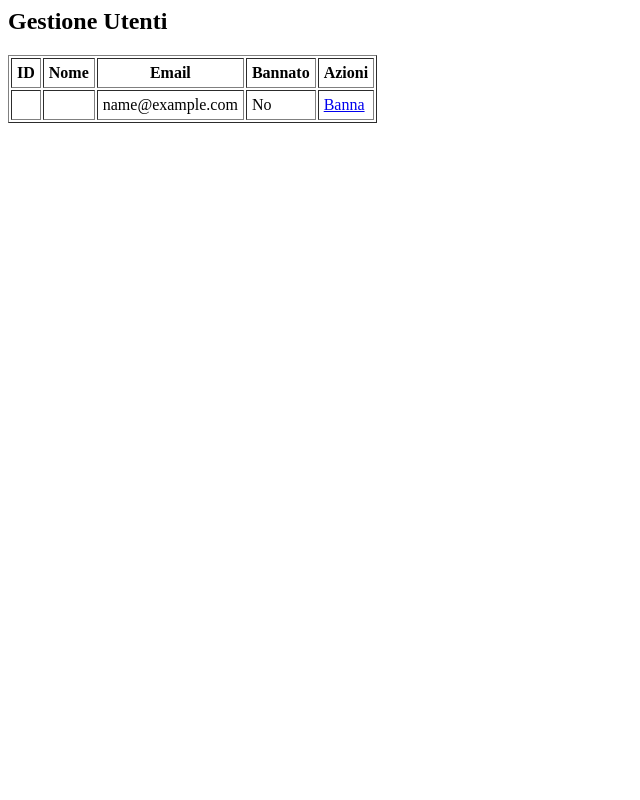
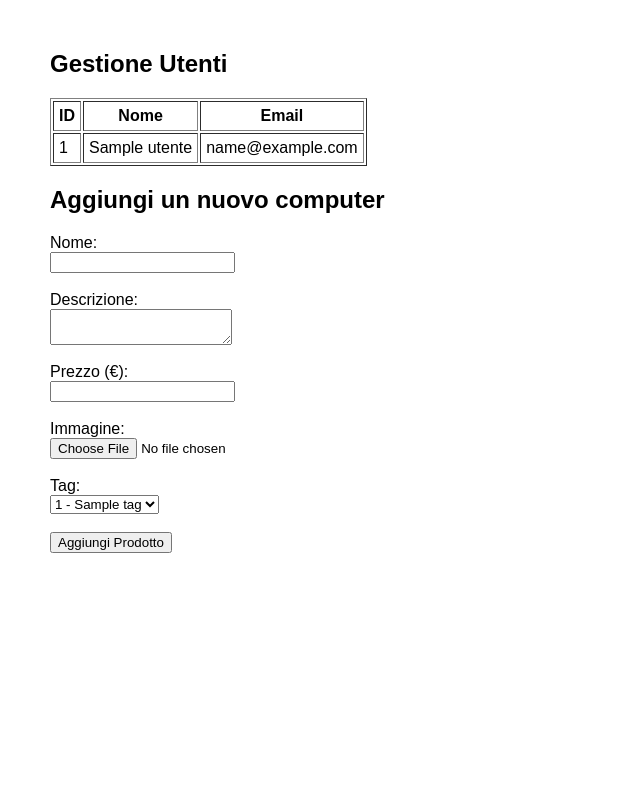
Before and after one commit to FERRO-FK/Sito-computer, a PHP site: page /admin.php in a window 1280 px wide. Shown: the whole page, without its empty margins (0-640 px from the left). Run offline with PHP 8.4, Linux system fonts and the light colour scheme; the visitor is signed in with stand-in values (Sample User, id 1); tables that the repository leaves empty hold one stand-in row (values such as "Sample post"); data that the repository does not hold is empty.

Commit message:
upload prodotti al db, aggiungete percorsoimmagine a computer

```diff
--- a/php/admin.php
+++ b/php/admin.php
@@ -6,15 +6,6 @@ if (!isset($_SESSION['admin']) || $_SESSION['admin'] !== true) {
     die("Accesso negato.");
 }
 
-// Gestione ban/sban
-if (isset($_GET['ban']) && isset($_GET['id'])) {
-    $ban = ($_GET['ban'] === '1') ? 1 : 0;
-    $id = intval($_GET['id']);
-    $stmt = $pdo->prepare("UPDATE utente SET bannato = ? WHERE id = ?");
-    $stmt->execute([$ban, $id]);
-    header("Location: ../php/admin.php");
-    exit;
-}
 
 // Lista utenti
 $utenti = $pdo->query("SELECT * FROM utente")->fetchAll();
@@ -24,20 +15,118 @@ $utenti = $pdo->query("SELECT * FROM utente")->fetchAll();
 
 <h2>Gestione Utenti</h2>
 <table border="1" cellpadding="5">
-    <tr><th>ID</th><th>Nome</th><th>Email</th><th>Bannato</th><th>Azioni</th></tr>
+    <tr><th>ID</th><th>Nome</th><th>Email</th></tr>
     <?php foreach ($utenti as $u): ?>
         <tr>
-            <td><?= $u['id'] ?></td>
-            <td><?= htmlspecialchars($u['nome']) ?></td>
+            <td><?= $u['ID'] ?></td>
+            <td><?= htmlspecialchars($u['Nome']) ?></td>
             <td><?= htmlspecialchars($u['mail']) ?></td>
-            <td><?= $u['bannato'] ? 'Sì' : 'No' ?></td>
-            <td>
-                <?php if ($u['bannato']): ?>
-                    <a href="../php/admin.php?ban=0&id=<?= $u['id'] ?>">Sblocca</a>
-                <?php else: ?>
-                    <a href="../php/admin.php?ban=1&id=<?= $u['id'] ?>">Banna</a>
-                <?php endif; ?>
-            </td>
+
         </tr>
     <?php endforeach; ?>
 </table>
+
+    <style>
+        body {
+            font-family: Arial, sans-serif;
+            margin: 50px;
+        }
+        #preview {
+            margin-top: 20px;
+            max-width: 300px;
+            max-height: 300px;
+        }
+    </style>
+<?php
+
+
+$messaggio = "";
+
+// Se il form è stato inviato
+if ($_SERVER['REQUEST_METHOD'] === 'POST') {
+    $nome = $_POST['nome'];
+    $descrizione = $_POST['descrizione'];
+    $prezzo = $_POST['prezzo'];
+    $idtag = $_POST['idtag'];
+
+    $uploadOk = true;
+    $targetDir = __DIR__ . '/../immagini/';
+    $filename = basename($_FILES["immagine"]["name"]);
+    $imageFileType = strtolower(pathinfo($filename, PATHINFO_EXTENSION));
+    $allowed = ['jpg', 'jpeg', 'png', 'gif'];
+
+    if (!in_array($imageFileType, $allowed)) {
+        $messaggio = "Formato immagine non valido.";
+        $uploadOk = false;
+    }
+
+    if ($_FILES["immagine"]["size"] > 5 * 1024 * 1024) {
+        $messaggio = "File troppo grande.";
+        $uploadOk = false;
+    }
+
+    $nomeSanificato = preg_replace('/[^a-zA-Z0-9_-]/', '-', strtolower($nome));
+    $uniqueName = $nomeSanificato . '.' . $imageFileType;
+    $percorsoRelativo = "../immagini/" . $uniqueName;
+    $percorsoAssoluto = $targetDir . $uniqueName;
+
+    if ($uploadOk && move_uploaded_file($_FILES["immagine"]["tmp_name"], $percorsoAssoluto)) {
+        try {
+            // Inserisci nella tabella prodotti
+            $stmt = $pdo->prepare("INSERT INTO computer (percorsoimmagine, Descrizione, Prezzo, Nome) VALUES (?, ?, ?, ?)");
+            $stmt->execute([$percorsoRelativo, $descrizione, $prezzo, $nome]);
+            $idProdotto = $pdo->lastInsertId();
+
+            // Inserisci in tagcomputer
+            $stmt = $pdo->prepare("INSERT INTO tagcomputer (IDprodotto, idtag) VALUES (?, ?)");
+            $stmt->execute([$idProdotto, $idtag]);
+
+            $messaggio = "✅ Prodotto aggiunto con successo.";
+        } catch (Exception $e) {
+            $messaggio = "Errore DB: " . $e->getMessage();
+        }
+    } else if ($uploadOk) {
+        $messaggio = "❌ Errore durante l'upload dell'immagine.";
+    }
+}
+?>
+
+<!DOCTYPE html>
+<html lang="it">
+<head>
+    <meta charset="UTF-8">
+    <title>Aggiungi Prodotto</title>
+</head>
+<body>
+    <h2>Aggiungi un nuovo computer</h2>
+
+    <?php if (!empty($messaggio)) echo "<p><strong>$messaggio</strong></p>"; ?>
+
+    <form action="" method="POST" enctype="multipart/form-data">
+        <label>Nome:</label><br>
+        <input type="text" name="nome" required><br><br>
+
+        <label>Descrizione:</label><br>
+        <textarea name="descrizione" required></textarea><br><br>
+
+        <label>Prezzo (€):</label><br>
+        <input type="number" step="0.01" name="prezzo" required><br><br>
+
+        <label>Immagine:</label><br>
+        <input type="file" name="immagine" accept="image/*" required><br><br>
+
+        <label>Tag:</label><br>
+        <select name="idtag" required>
+            <?php
+            // Preleva tutti i tag disponibili dal DB
+            $stmt = $pdo->query("SELECT idtag, nome FROM tag ORDER BY idtag");
+            while ($row = $stmt->fetch()) {
+                echo "<option value='{$row['idtag']}'>{$row['idtag']} - {$row['nome']}</option>";
+            }
+            ?>
+        </select><br><br>
+
+        <button type="submit">Aggiungi Prodotto</button>
+    </form>
+</body>
+</html>
```
Also changed, not shown: php/upload.php (added, +31 -0 lines).
